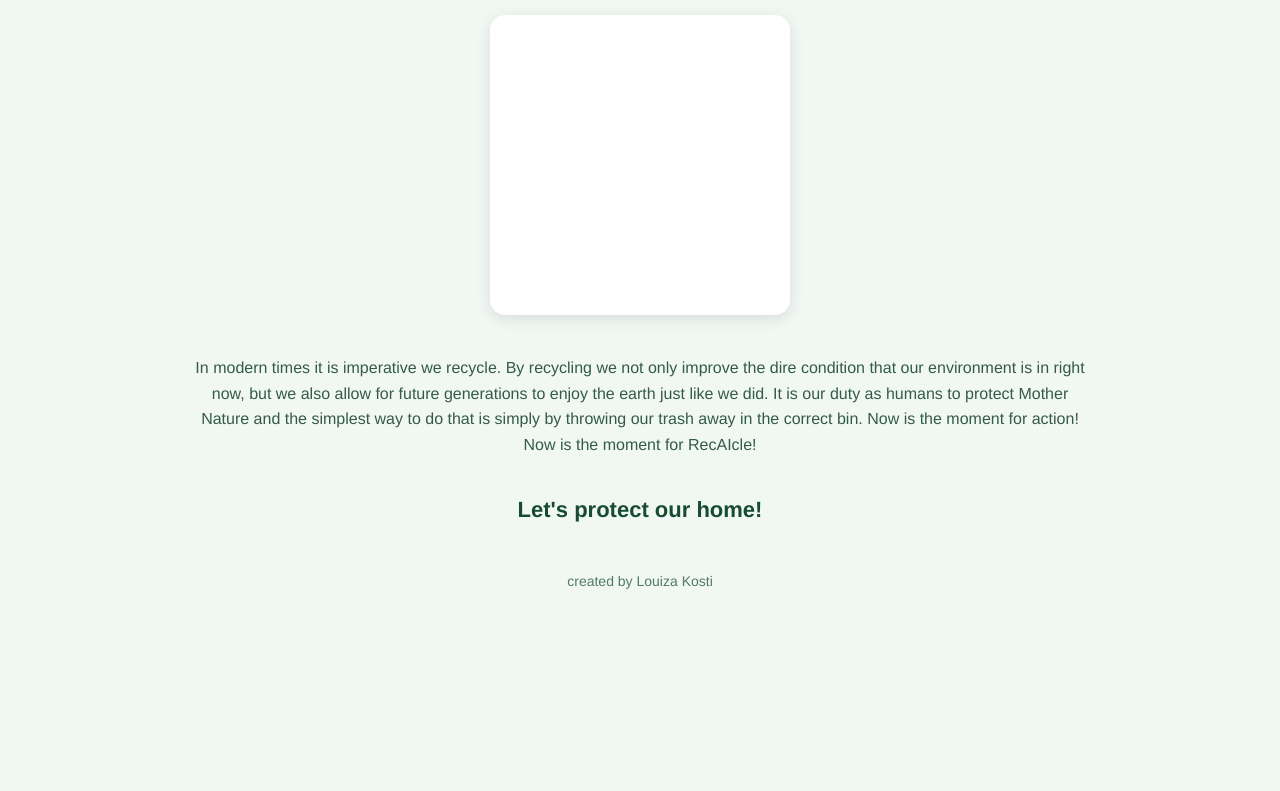
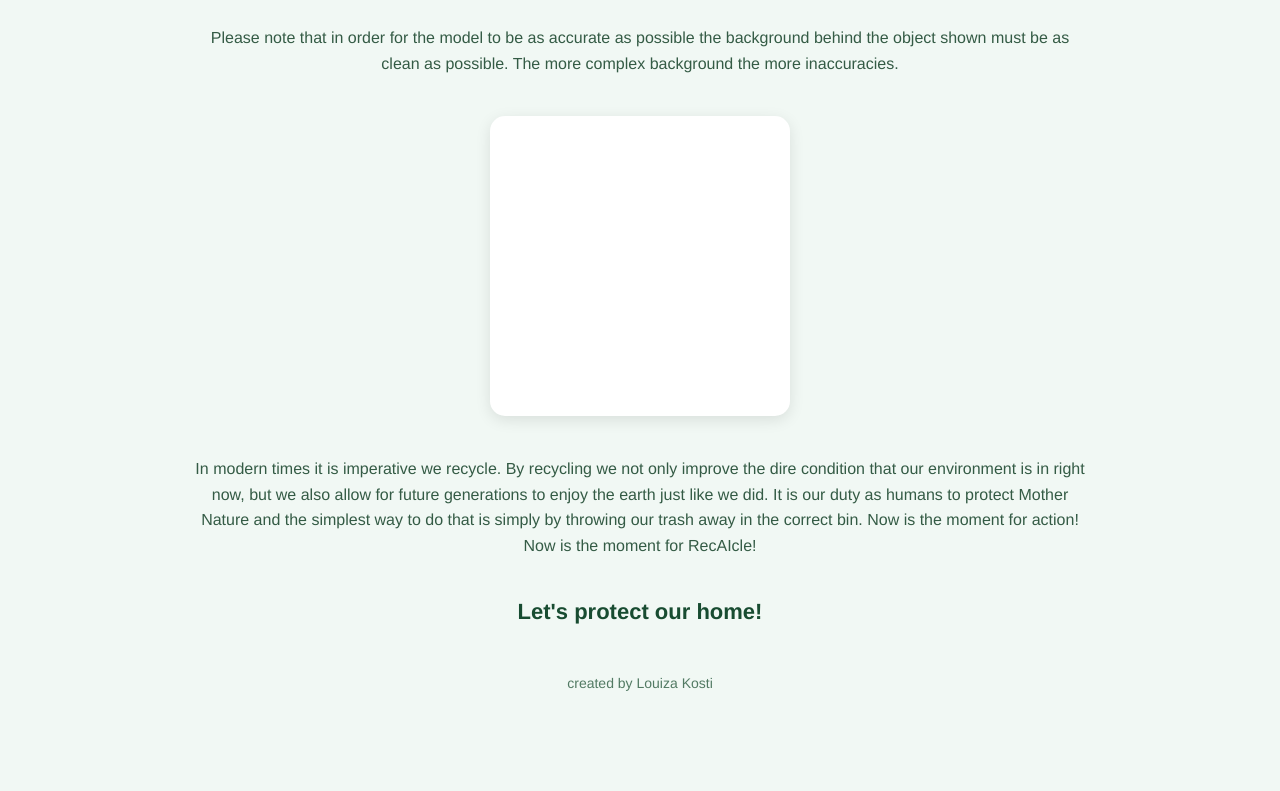
Before and after one commit to mrslouizakosti-prog/RecAIcle, a plain HTML site: page index.html in a window 1280 px wide. Shown: the part 152-943 px from the top of the page. Before the commit the page ends 841 px from the top, so only its background shows below. Drawn offline with Linux system fonts and the light colour scheme; a script that the page names is missing.

Commit message:
Add note on model accuracy and background cleanliness
Added informational text about model accuracy and background cleanliness.

```diff
--- a/index.html
+++ b/index.html
@@ -19,6 +19,9 @@
     </div>
 
     <h1 class="title">RecAIcle: Making Recycling Possible</h1>
+        <p class="info-text">
+Please note that in order for the model to be as accurate as possible the background behind the object shown must be as clean as possible. The more complex background the more inaccuracies.
+    </p>
 
     <div id="display-box">
         <div id="webcam-container"></div>
```
